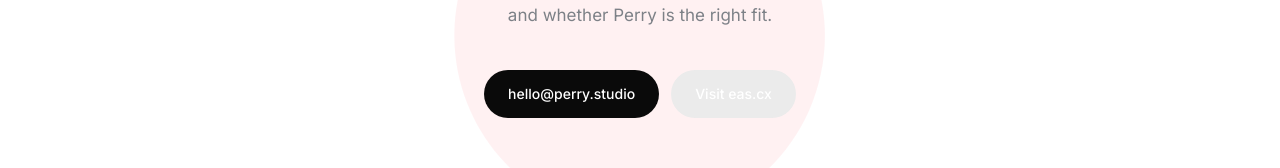
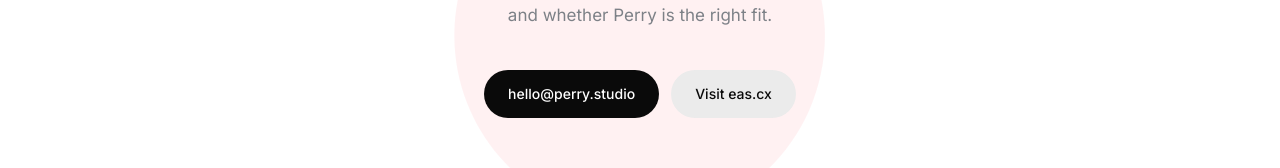
Before and after one commit to zerotowerszero-cyber/perry-site, a Next.js app: page / in a window 1280 px wide. Shown: the part 5056-5224 px from the top of the page. Built offline with nearby package versions, Linux system fonts and the light colour scheme; a web font is replaced by a local one.

Commit message:
Fix Contact secondary button text color

```diff
--- a/src/components/Contact.tsx
+++ b/src/components/Contact.tsx
@@ -29,7 +29,7 @@ export default function Contact() {
               href="https://eas.cx"
               target="_blank"
               rel="noopener noreferrer"
-              className="inline-flex h-12 items-center justify-center rounded-full bg-button-light px-6 text-[14px] font-medium text-white transition-colors hover:bg-[#e0e0e0]"
+              className="inline-flex h-12 items-center justify-center rounded-full bg-button-light px-6 text-[14px] font-medium text-foreground transition-colors hover:bg-[#e0e0e0]"
             >
               Visit eas.cx
             </a>
```
